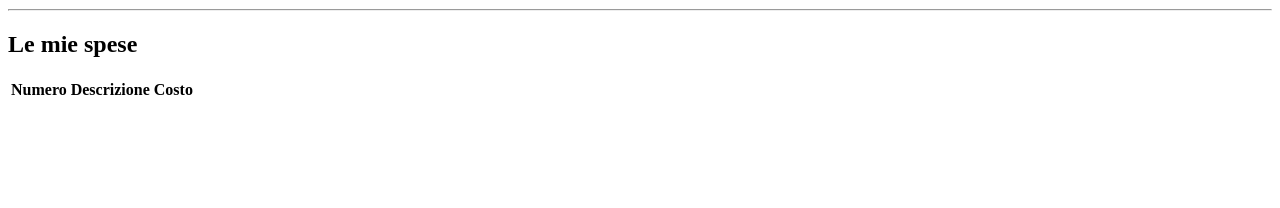
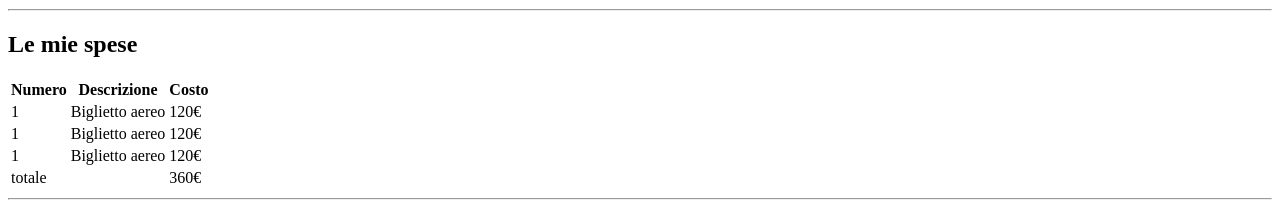
Before and after one commit to abdicore/html-london-trip, a plain HTML site: page index.html in a window 1280 px wide. Shown: the part 683-891 px from the top of the page. Before the commit the page ends 800 px from the top, so only its background shows below. Drawn offline with Linux system fonts and the light colour scheme.

Commit message:
table-complete

```diff
--- a/index.html
+++ b/index.html
@@ -8,7 +8,7 @@
 </head>
 <body>
 
-    <head>
+    <header>
         <h1>Il mio viaggio a Londra</h1>
         <div>
             <img src="img/pexels-1.jpg">
@@ -17,14 +17,15 @@
         </div>
         <hr>
 
-    </head>
+    </header>
 
     <main>
 
-        <section id:le mie spese>
+        <section >
             <h2>Le mie spese</h2>
             <div>
                 <table>
+
                     <thead>
                         <tr>
                             <th>Numero</th>
@@ -32,26 +33,53 @@
                             <th>Costo</th>
                         </tr>
                     </thead>
+
+                    <tbody>
+                        <tr>
+                            <td>1</td>
+                            <td>Biglietto aereo</td>
+                            <td>120&#8364;</td>
+                        </tr>
+                        <tr>
+                            <td>1</td>
+                            <td>Biglietto aereo</td>
+                            <td>120&#8364;</td>
+                        </tr><tr>
+                            <td>1</td>
+                            <td>Biglietto aereo</td>
+                            <td>120&#8364;</td>
+                        </tr>
+                    <tfoot>
+                        <tr>
+                            <td>totale</td>
+                            <td></td>
+                            <td>360&#8364;</td>
+
+                        </tr>
+                    </tfoot>
+                    </tbody>
                 </table>
 
             </div>
+            <hr>
+
 
 
         </section>
 
-        <section >
+        <section>
 
         </section>
 
-        <section >
+        <section>
 
         </section>
 
-        <section >
+        <section>
 
         </section>
 
-        <section >
+        <section>
 
         </section>
 
```
